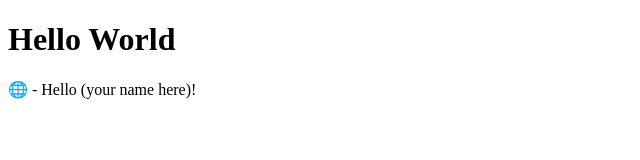
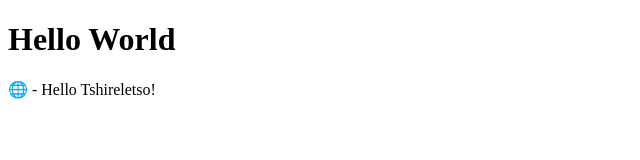
Before and after one commit to TTRasemana/DeV3Lab, a plain HTML site: page index.html in a window 1280 px wide. Shown: the full height of the page, 0-640 px from the left. Drawn offline with Linux system fonts and the light colour scheme.

Commit message:
A mistake

```diff
--- a/index.html
+++ b/index.html
@@ -7,7 +7,7 @@
 <body>
 <h1>Hello World</h1>
 <p>
-&#127760 - Hello (your name here)!
+&#127760 - Hello Tshireletso!
 </p>
 </body>
 </html>
```
